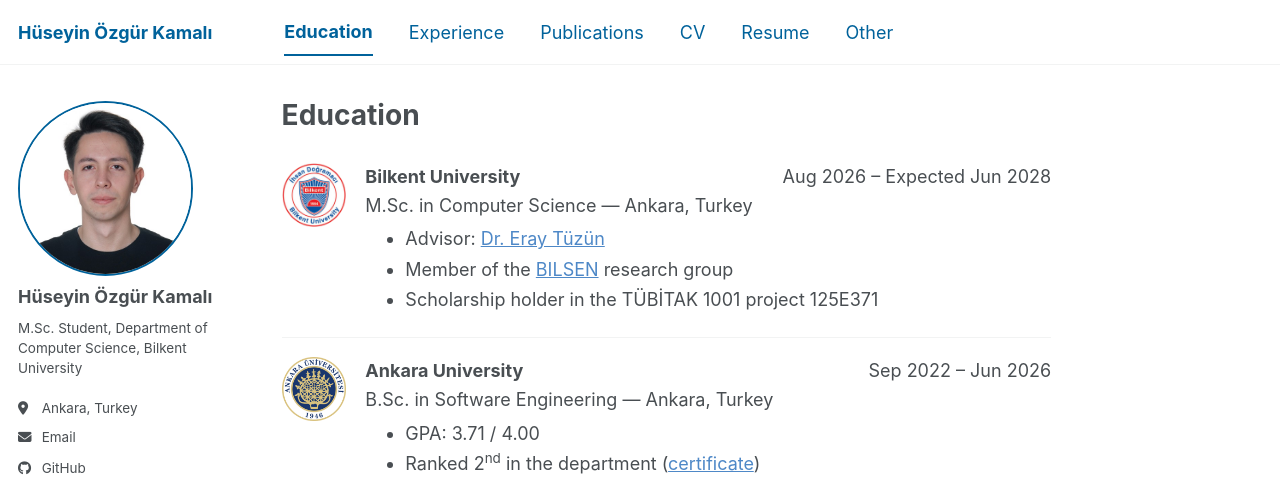
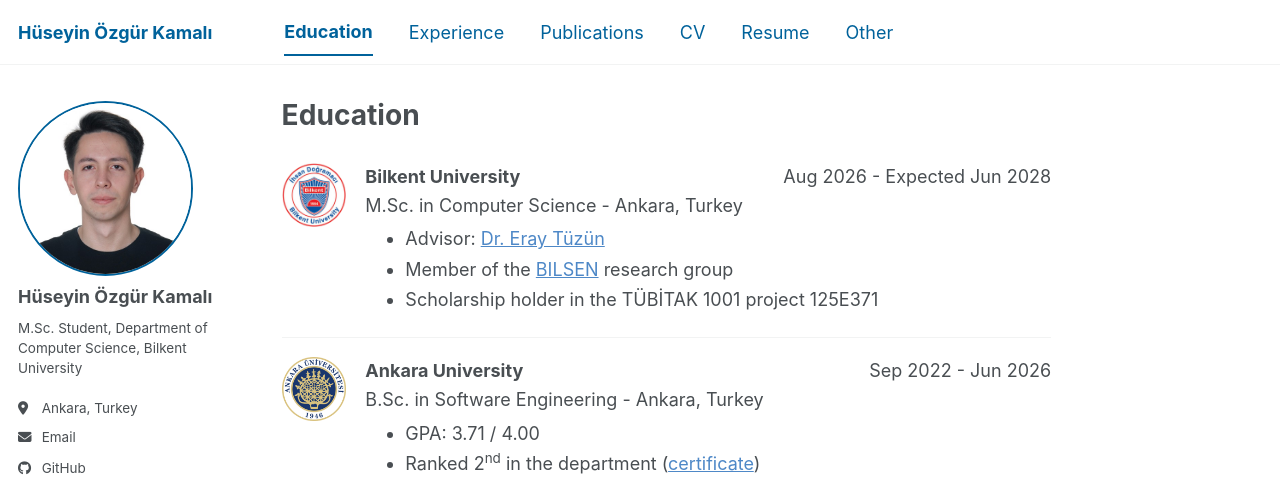
Before and after one commit to dev-zgr/dev-zgr.github.io, a Jekyll site: the page built from _pages/education.html, in a window 1280 px wide and 900 px high. Shown: the top 491 px of the window. Built offline with Jekyll 4.4.1, drawn with Linux system fonts in a browser that asks for light colours; a script bundle is joined from its source files by our own code; a style sheet for code colours, icons or effects is not loaded.

Commit message:
Use plain hyphens instead of en and em dashes
Co-Authored-By: Claude Opus 5.5 <noreply@anthropic.com>

```diff
--- a/_data/education.yml
+++ b/_data/education.yml
@@ -7,7 +7,7 @@
   logo: "bilkent.png"
   degree: "M.Sc. in Computer Science"
   location: "Ankara, Turkey"
-  dates: "Aug 2026 – Expected Jun 2028"
+  dates: "Aug 2026 - Expected Jun 2028"
   details:
     - "Advisor: [Dr. Eray Tüzün](https://scholar.google.com/citations?user=D4jovncAAAAJ&hl=en)"
     - "Member of the [BILSEN](https://bilsen.cs.bilkent.edu.tr) research group"
@@ -18,7 +18,7 @@
   logo: "ankara-university.png"
   degree: "B.Sc. in Software Engineering"
   location: "Ankara, Turkey"
-  dates: "Sep 2022 – Jun 2026"
+  dates: "Sep 2022 - Jun 2026"
   details:
     - "GPA: 3.71 / 4.00"
     - "Ranked 2<sup>nd</sup> in the department ([certificate](/files/ankara-university-certificate-of-achievement.pdf))"
--- a/_data/other.yml
+++ b/_data/other.yml
@@ -12,11 +12,11 @@
   items:
     - label: "TÜBİTAK 1005 (2026, accepted)"
       text: "Wrote the proposal of Dr. Eray Tüzün's project on an on-premise AI-supported code review platform that covers the whole pull request lifecycle."
-    - label: "TÜBİTAK 1001 (125E371, 2026 – Present)"
+    - label: "TÜBİTAK 1001 (125E371, 2026 - Present)"
       text: "Scholarship holder in the project *AI-Assisted Bug Reporting and Validity Analysis*."
-    - label: "TÜBİTAK 1005 (125E350, 2025 – 2026)"
+    - label: "TÜBİTAK 1005 (125E350, 2025 - 2026)"
       text: "Contributed to the proposal of a funded project on a human voice-based feedback analysis system."
-    - label: "Ankara University BAP (FLO-2025-3966, 2025 – 2026)"
+    - label: "Ankara University BAP (FLO-2025-3966, 2025 - 2026)"
       text: "Funding to set up the feedback analysis platform at Ankara University."
 
 - group: "Academic Service"
--- a/_pages/education.html
+++ b/_pages/education.html
@@ -14,7 +14,7 @@ author_profile: true
         <span class="cv-entry__title">{% if item.url %}<a href="{{ item.url }}">{{ item.institution }}</a>{% else %}{{ item.institution }}{% endif %}</span>
         <span class="cv-entry__dates">{{ item.dates }}</span>
       </div>
-      <div class="cv-entry__sub">{{ item.degree }}{% if item.location %} <span class="cv-entry__muted">— {{ item.location }}</span>{% endif %}</div>
+      <div class="cv-entry__sub">{{ item.degree }}{% if item.location %} <span class="cv-entry__muted">- {{ item.location }}</span>{% endif %}</div>
       {% if item.details.size > 0 %}
       <ul class="cv-entry__bullets">
         {% for d in item.details %}<li>{% include md-inline.html text=d %}</li>{% endfor %}
--- a/_pages/experience.html
+++ b/_pages/experience.html
@@ -16,7 +16,7 @@ author_profile: true
         <span class="cv-entry__title">{{ e.title }}</span>
         <span class="cv-entry__dates">{{ e.dates }}</span>
       </div>
-      <div class="cv-entry__sub">{% if e.url %}<a href="{{ e.url }}">{{ e.org }}</a>{% else %}{{ e.org }}{% endif %}{% if e.location %} <span class="cv-entry__muted">— {{ e.location }}</span>{% endif %}</div>
+      <div class="cv-entry__sub">{% if e.url %}<a href="{{ e.url }}">{{ e.org }}</a>{% else %}{{ e.org }}{% endif %}{% if e.location %} <span class="cv-entry__muted">- {{ e.location }}</span>{% endif %}</div>
       {% if e.summary %}<p class="cv-entry__summary">{% include md-inline.html text=e.summary %}</p>{% endif %}
       {% if e.bullets.size > 0 %}
       <ul class="cv-entry__bullets">
```
Also changed, not shown: _data/experience.yml (+9 -9 lines).
